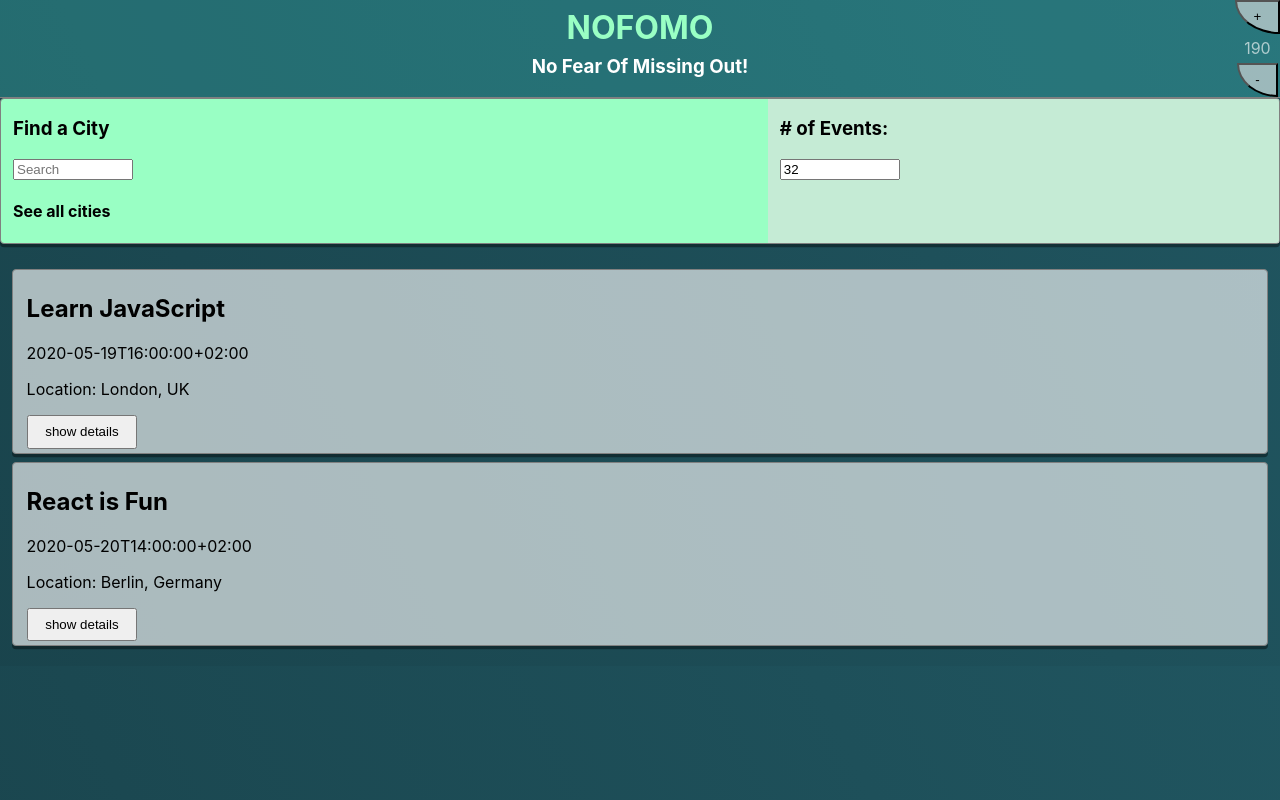
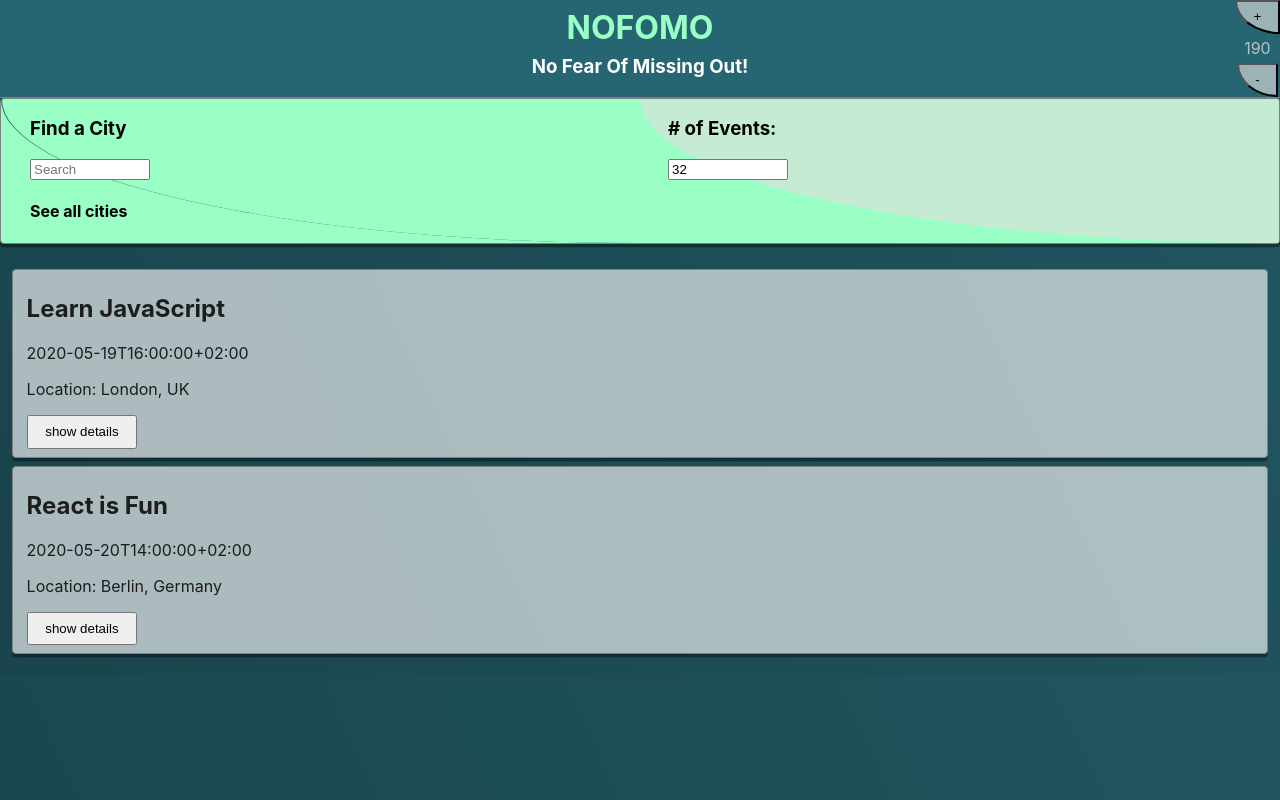
Before and after one commit to GuyRimel/nofomo, a React (Create React App) app: page / in a window 1280 px wide. Built offline with nearby package versions, Linux system fonts and the light colour scheme.

Commit message:
CSS is awesome now

```diff
--- a/src/App.css
+++ b/src/App.css
@@ -46,11 +46,20 @@ input {
 
 .NumberOfEvents {
   background: var(--gray88);
+  border-bottom-left-radius: 100%;
+  padding-left: 1.75em;
 }
 
-.CitySearch,
 .NumberOfEvents {
-  padding-left: .75em
+  background: var(--gray88);
+  border-bottom-left-radius: 100%;
+  padding-left: 1.75em;
+}
+
+.CitySearch {
+  border-left: 1px solid var(--bg);
+  border-bottom-left-radius: 100%;
+  padding-left: 1.75em;
 }
 
 .EventList {
@@ -66,9 +75,17 @@ input {
 }
 
 .Event {
+  background: var(--white-alpha);
   margin: .25em .75em;
-  background: var(--white-alpha);
-  padding: .25em .85em;
+  padding: .25em .85em .5em;
+  color: #1d1d1d;
+}
+
+.Event.expanded {
+  background: var(--heading-text);
+  color: black;
+  border: 1px solid white;
+  box-shadow: 0 .2em hsla(0, 0%, 100%, 40%);
 }
 
 button {
@@ -108,12 +125,16 @@ button {
   position: sticky;
   width: 100%;
   border-bottom: 1.1px solid var(--gray50);
-  background: var(--heading-bg);
+  background: var(--bg);
 }
 
 .filter-box {
   background: var(--heading-text);
   display: grid;
   width: inherit;
-  grid-template-columns: 60% auto;
+  grid-template-columns: 50% auto;
 }
+
+.suggestions {
+  background: linear-gradient(90deg, var(--white-alpha), transparent);
+}
--- a/src/CitySearch.js
+++ b/src/CitySearch.js
@@ -18,6 +18,7 @@ class CitySearch extends Component {
       this.setState({
         query: value,
         suggestions:[],
+        showSuggestions: false
       });
     } else {
       return this.setState({
--- a/src/Event.js
+++ b/src/Event.js
@@ -14,7 +14,7 @@ class Event extends Component {
     const { collapsed } = this.state;
 
     return (
-      <div className="Event">
+      <div className={`Event ${this.state.collapsed ? '' : 'expanded'}`}>
         <h2 className="summary">{ event.summary }</h2>
         <p className="start">
           { event.start.dateTime }
```
